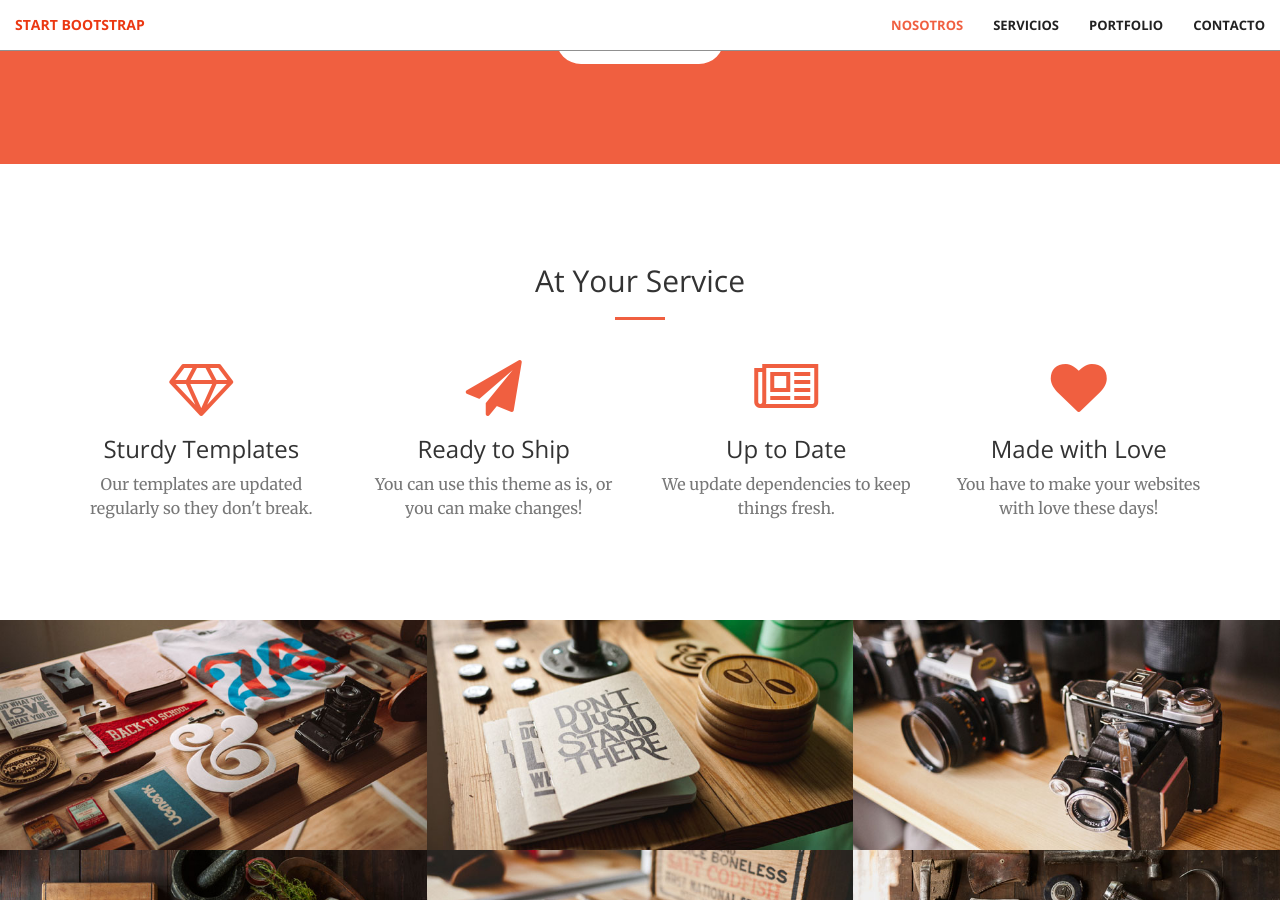
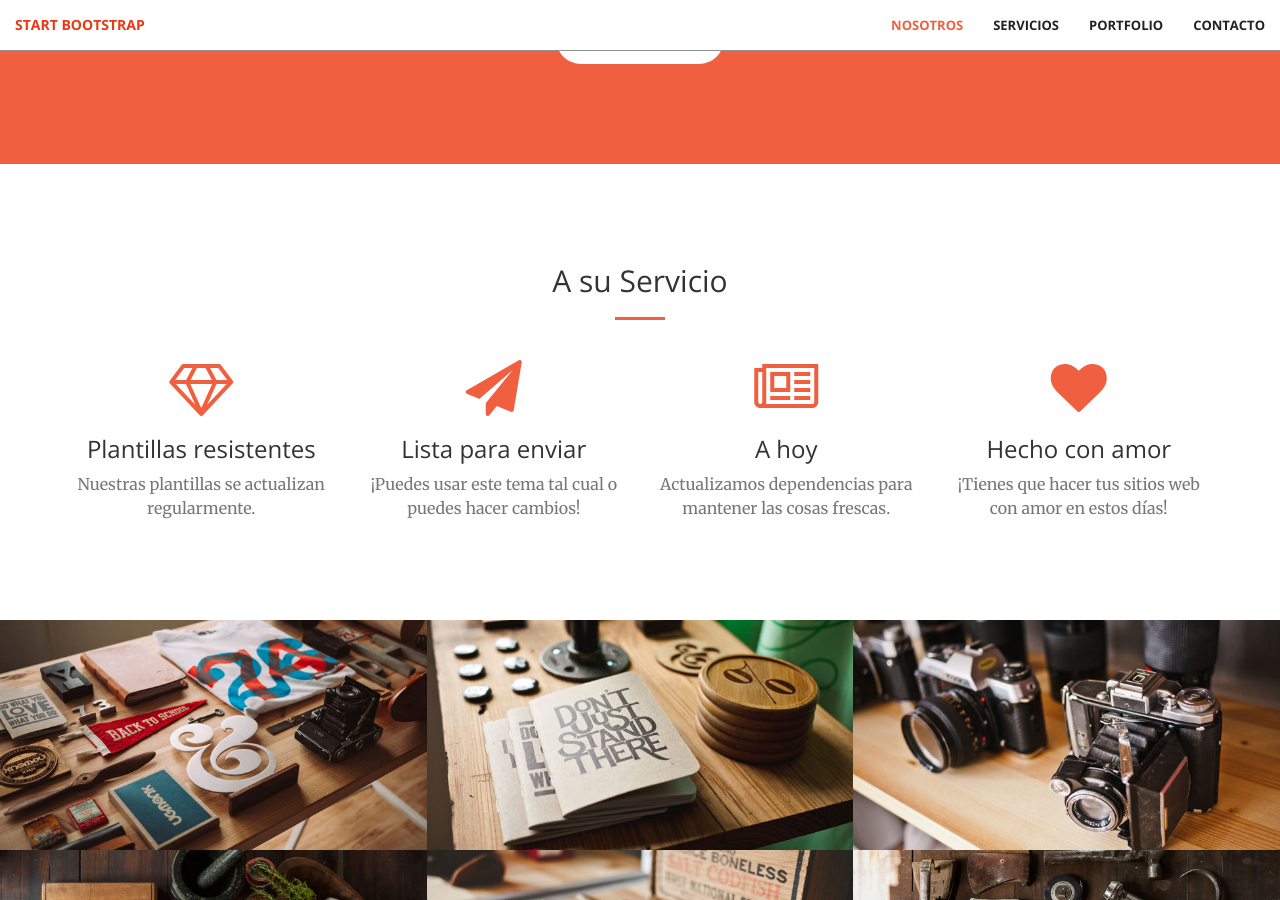
Before and after one commit to Williams7105/sitio1, a Jekyll site: the page built from index.html, in a window 1280 px wide and 900 px high, scrolled down 1154 px. Built offline with Jekyll 4.4.1, drawn with Linux system fonts in a browser that asks for light colours.

Commit message:
Update services.html

```diff
--- a/_includes/services.html
+++ b/_includes/services.html
@@ -2,7 +2,7 @@
     <div class="container">
         <div class="row">
             <div class="col-lg-12 text-center">
-                <h2 class="section-heading">At Your Service</h2>
+                <h2 class="section-heading">A su Servicio</h2>
                 <hr class="primary">
             </div>
         </div>
@@ -12,29 +12,29 @@
             <div class="col-lg-3 col-md-6 text-center">
                 <div class="service-box">
                     <i class="fa fa-4x fa-diamond wow bounceIn text-primary"></i>
-                    <h3>Sturdy Templates</h3>
-                    <p class="text-muted">Our templates are updated regularly so they don't break.</p>
+                    <h3>Plantillas resistentes</h3>
+                    <p class="text-muted">Nuestras plantillas se actualizan regularmente.</p>
                 </div>
             </div>
             <div class="col-lg-3 col-md-6 text-center">
                 <div class="service-box">
                     <i class="fa fa-4x fa-paper-plane wow bounceIn text-primary" data-wow-delay=".1s"></i>
-                    <h3>Ready to Ship</h3>
-                    <p class="text-muted">You can use this theme as is, or you can make changes!</p>
+                    <h3>Lista para enviar</h3>
+                    <p class="text-muted">¡Puedes usar este tema tal cual o puedes hacer cambios!</p>
                 </div>
             </div>
             <div class="col-lg-3 col-md-6 text-center">
                 <div class="service-box">
                     <i class="fa fa-4x fa-newspaper-o wow bounceIn text-primary" data-wow-delay=".2s"></i>
-                    <h3>Up to Date</h3>
-                    <p class="text-muted">We update dependencies to keep things fresh.</p>
+                    <h3>A hoy</h3>
+                    <p class="text-muted">Actualizamos dependencias para mantener las cosas frescas.</p>
                 </div>
             </div>
             <div class="col-lg-3 col-md-6 text-center">
                 <div class="service-box">
                     <i class="fa fa-4x fa-heart wow bounceIn text-primary" data-wow-delay=".3s"></i>
-                    <h3>Made with Love</h3>
-                    <p class="text-muted">You have to make your websites with love these days!</p>
+                    <h3>Hecho con amor</h3>
+                    <p class="text-muted">¡Tienes que hacer tus sitios web con amor en estos días!</p>
                 </div>
             </div>
         </div>
```
